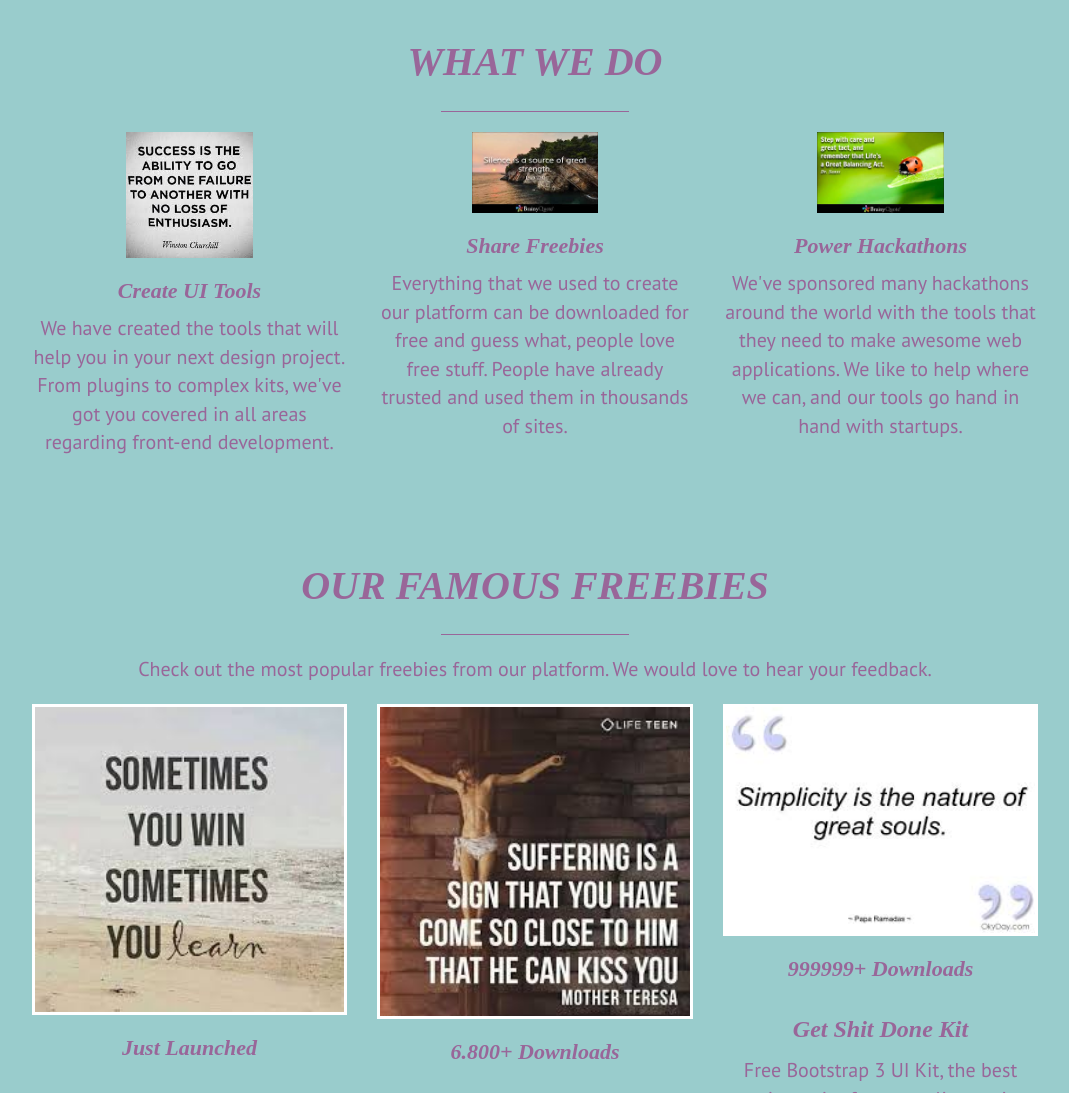
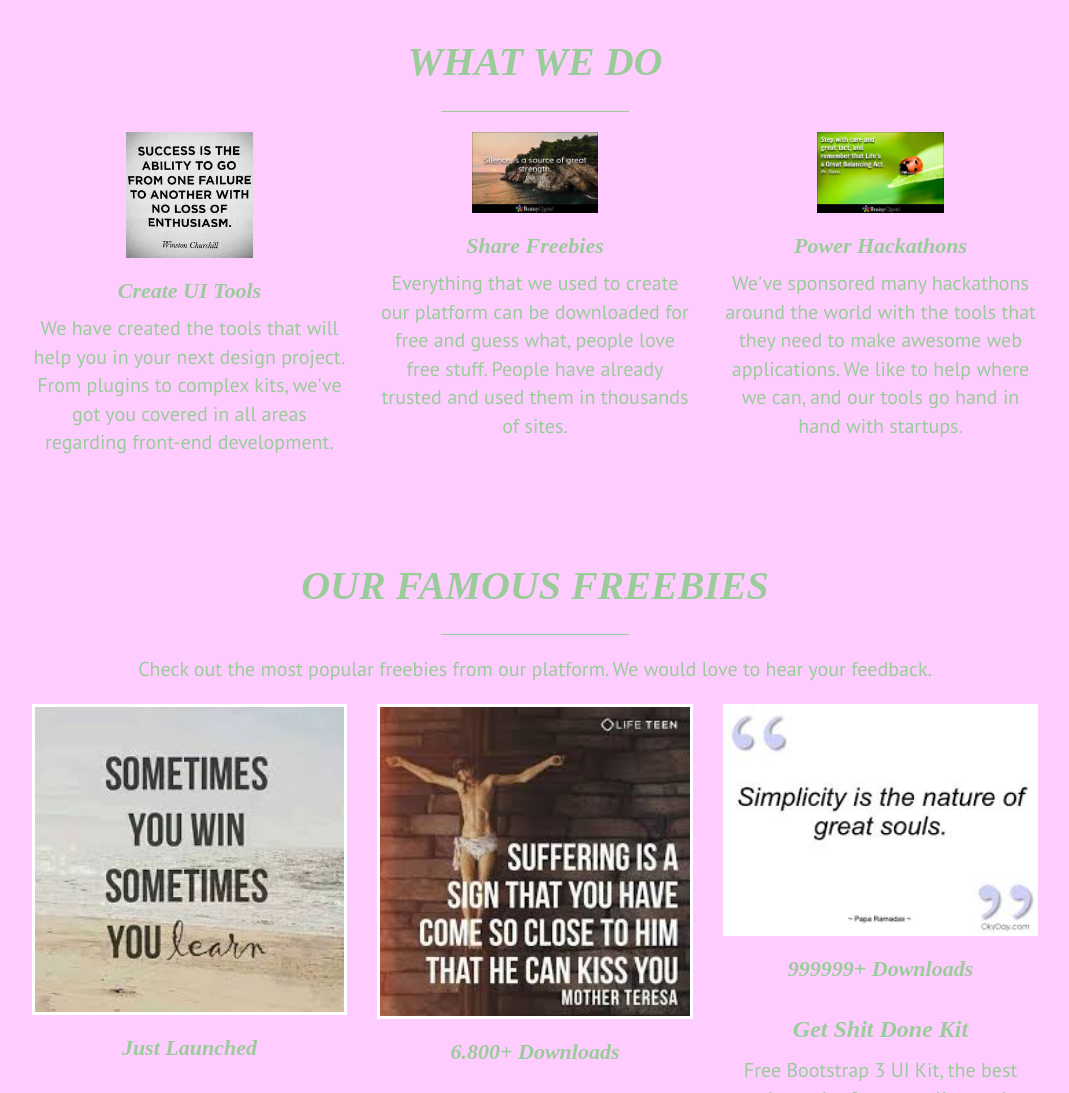
Before and after one commit to AmitPunani11/proven, a plain HTML site: page index.html in a window 1280 px wide. Shown: the part 1707-2800 px from the top of the page, without its empty margins (90-1159 px from the left). Drawn offline with nearby package versions, Linux system fonts and the light colour scheme; some packages are replaced by stand-ins of ours; a web font is replaced by a local one.

Commit message:
Add files via upload

```diff
--- a/one2.css
+++ b/one2.css
@@ -1,5 +1,5 @@
 .this {
-	background-color: #9CC;
+	background-color: #FCF;
 	}
 
 /*Header style starts*/
@@ -87,7 +87,7 @@
 		top: 33%;
 		left: 25%;
 		text-align: center;
-		color: #969;
+		color: #9C9;
 	}
 
 	.heading-text{
@@ -118,7 +118,7 @@
 		font-size: 40px;
 		text-transform: uppercase;
 		font-weight: bold;
-		color: #969;
+		color: #9C9;
 		padding-top: 30px;
 		font-family:"Times New Roman", Times, serif;
 		font-style:italic;
@@ -126,15 +126,15 @@
 	}
 
 	.section-container hr{
-		border-color: #969;	}
+		border-color: #9C9;	}
 
 	.section-container p{
 		font-size: 20px;
-		color:#969;
+		color:#9C9;
 		font-family: 'PT Sans', sans-serif;
-		color: #969;
+		color: #9C9;
 		padding-bottom: 10px;
-		color: #969;
+		color: #9C9;
 	}
 
 	.section-container img{
@@ -152,7 +152,7 @@
 
 	.head{
 		font-size: 22px;
-		color:#969;
+		color:#9C9;
 		font-weight: bold;
 		padding-top: 17px;
 		padding-bottom: 8px;
@@ -164,7 +164,7 @@
 	.subhead{
 		font-weight: bold;
 		font-size: 24px;
-		color: #969;
+		color: #9C9;
 		padding-bottom: 10px;
 	    font-family:"Times New Roman", Times, serif;
 		font-style:italic;
@@ -176,7 +176,7 @@
     	padding: 5px;
     	width: 100px;
     	background: #FFF;
-    	border-color: #969;
+    	border-color: #9C9;
 		border-width: thin;
     	font-size: large;
     	text-align: center;
@@ -188,7 +188,7 @@
 		border-radius: 30px;
     	padding: 5px;
     	width: 160px;
-    	background: #969;
+    	background: #9C9;
     	color: #969;
     	border-width: thin;
     	font-size: large;
@@ -200,7 +200,7 @@
 		border-radius: 30px;
     	padding: 5px;
     	width: 160px;
-    	background: #969;
+    	background: #9C9;
 		color: #969;
     	border-width: thin;
     	font-size: large;
```
